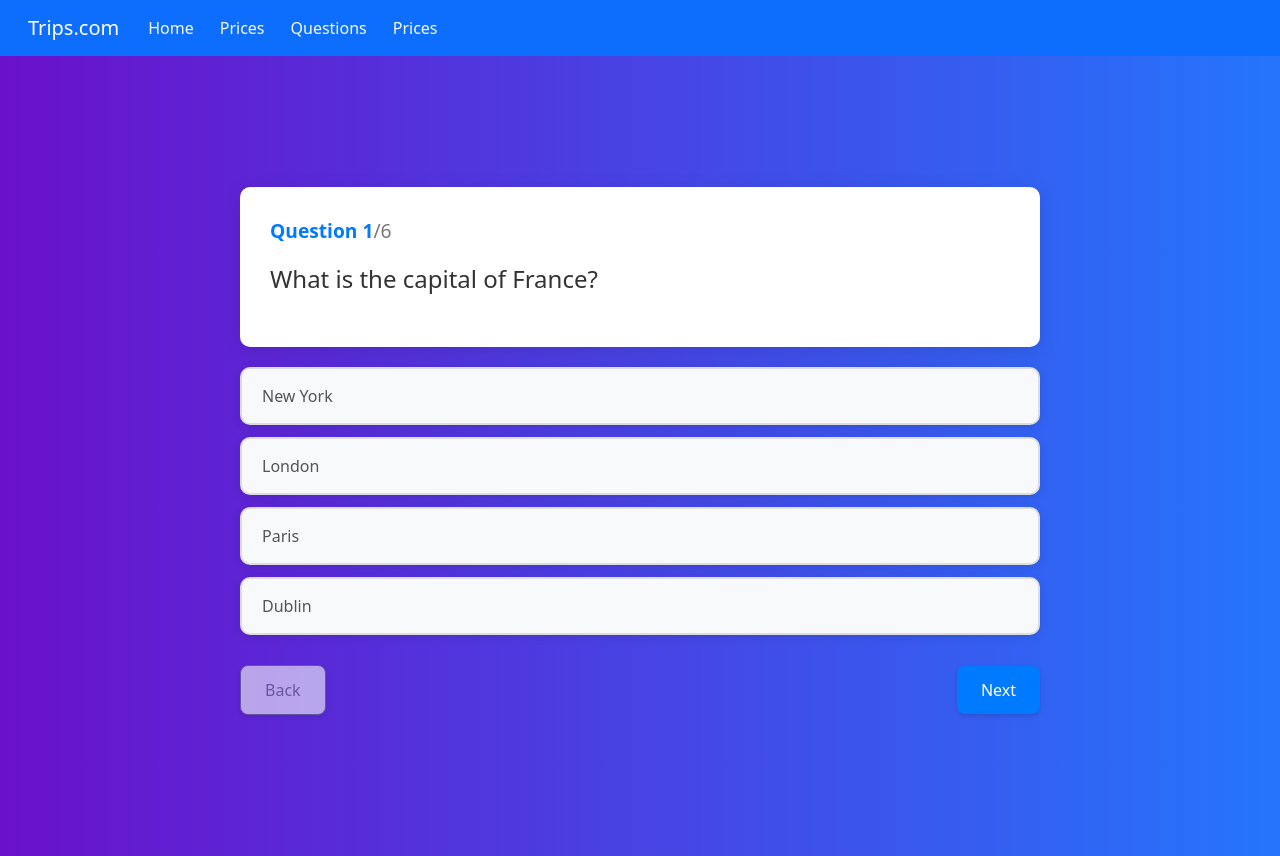
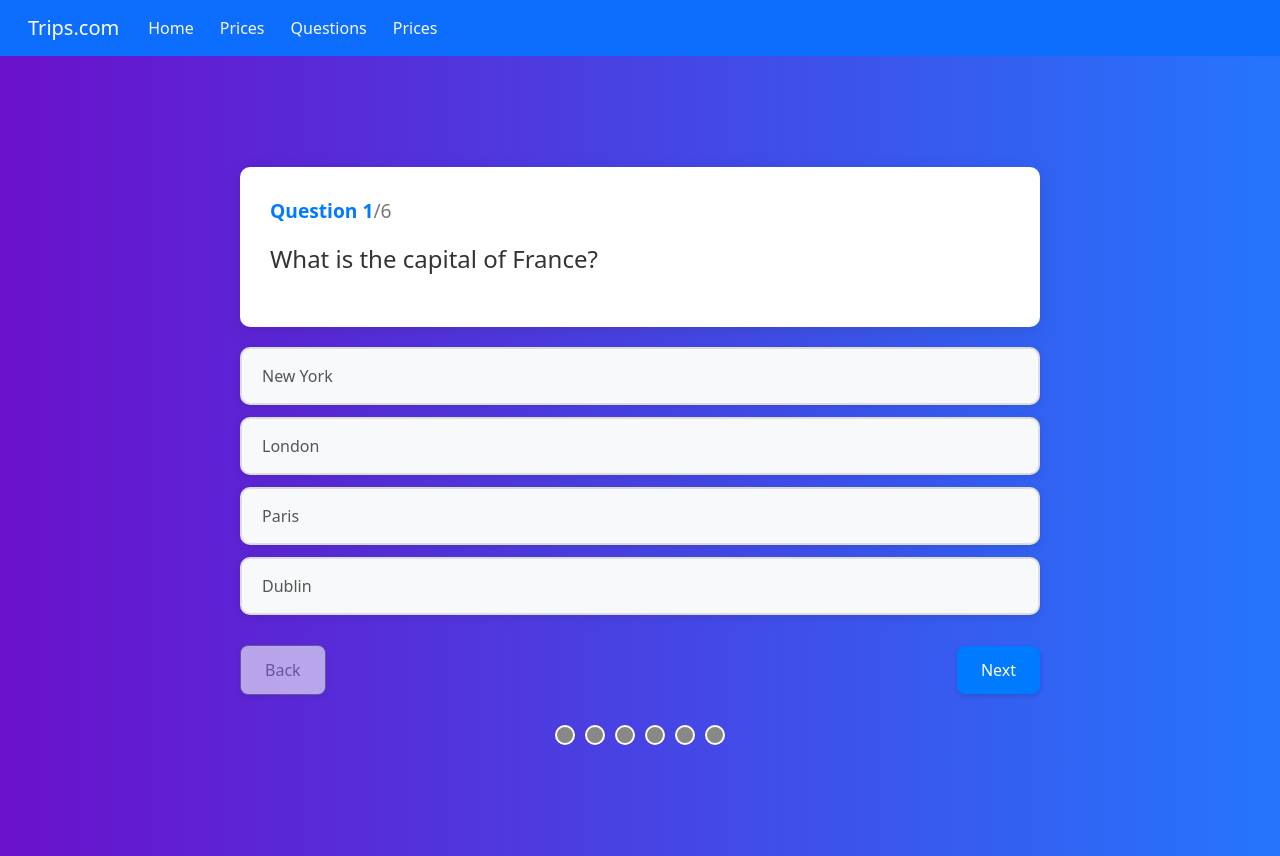
Before and after one commit to SanskarSontakke/test-react, a React (Create React App) app: page /questions in a window 1280 px wide. Built offline with nearby package versions, Linux system fonts and the light colour scheme.

Commit message:
modified:   src/components/questions/questions.css 	modified:   src/components/questions/questions.js

```diff
--- a/src/components/questions/questions.css
+++ b/src/components/questions/questions.css
@@ -354,3 +354,38 @@ body {
   transform: translateY(0);
   box-shadow: 0 2px 10px rgba(0, 0, 0, 0.3);
 }
+
+.navigation-buttons {
+  display: flex;
+  justify-content: space-between;
+  width: 100%;
+  max-width: 800px;
+  margin-top: 20px;
+}
+
+.question-progress {
+  display: flex;
+  justify-content: center;
+  margin-top: 20px;
+}
+
+.question-progress-circle {
+  width: 20px;
+  height: 20px;
+  border-radius: 50%;
+  margin: 0 5px;
+  border: 2px solid #fff;
+  display: inline-block;
+}
+
+.question-progress-circle.unanswered {
+  background-color: #888;
+}
+
+.question-progress-circle.correct {
+  background-color: green;
+}
+
+.question-progress-circle.incorrect {
+  background-color: red;
+}
--- a/src/components/questions/questions.js
+++ b/src/components/questions/questions.js
@@ -11,6 +11,7 @@ function Questions() {
   const [loading, setLoading] = useState(true);
   const [selectedAnswers, setSelectedAnswers] = useState({}); // Track selected answers for each question
   const [showSubmit, setShowSubmit] = useState(false); // State to show submit screen
+  const [answerCorrectness, setAnswerCorrectness] = useState(Array(quizQuestions.length).fill(null)); // null: unanswered, true: correct, false: incorrect
 
   useEffect(() => {
     // Simulate loading questions from an API
@@ -25,6 +26,11 @@ function Questions() {
       ...prevAnswers,
       [currentQuestion]: answerText, // Store the selected answer for the current question
     }));
+
+    const updatedAnswerCorrectness = [...answerCorrectness];
+    updatedAnswerCorrectness[currentQuestion] = isCorrect;
+    setAnswerCorrectness(updatedAnswerCorrectness);
+
     if (isCorrect) {
       setScore(score + 1);
     }
@@ -57,6 +63,7 @@ function Questions() {
     setShowScore(false);
     setSelectedAnswers({}); // Clear all selected answers
     setShowSubmit(false); // Hide submit screen on reset
+    setAnswerCorrectness(Array(quizQuestions.length).fill(null)); // Reset answer correctness
   };
 
   if (loading) {
@@ -111,6 +118,20 @@ function Questions() {
               {currentQuestion === questions.length - 1 ? 'Submit' : 'Next'}
             </button>
           </div>
+          <div className="question-progress">
+            {questions.map((question, index) => (
+              <span
+                key={index}
+                className={`question-progress-circle ${
+                  answerCorrectness[index] === null
+                    ? 'unanswered'
+                    : answerCorrectness[index]
+                    ? 'correct'
+                    : 'incorrect'
+                }`}
+              ></span>
+            ))}
+          </div>
         </>
       )}
     </div>
```
